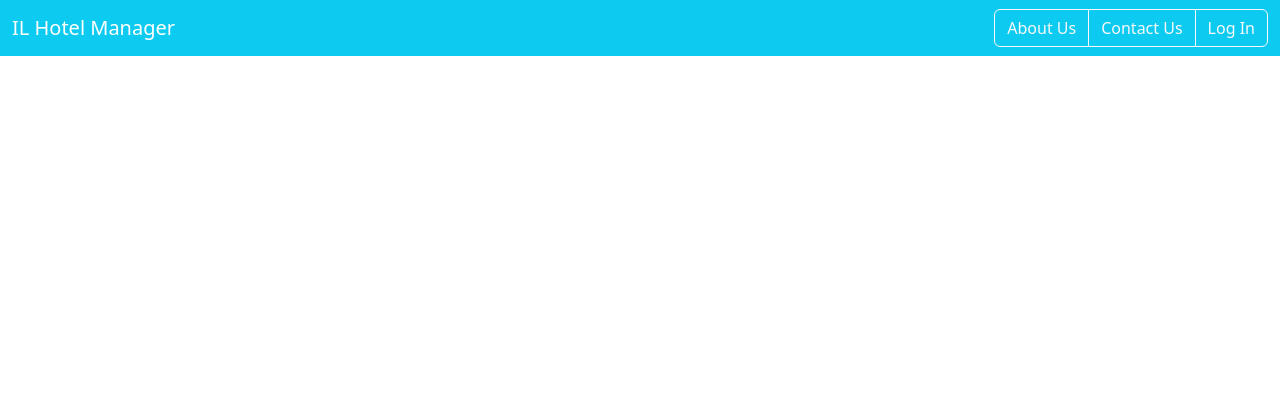
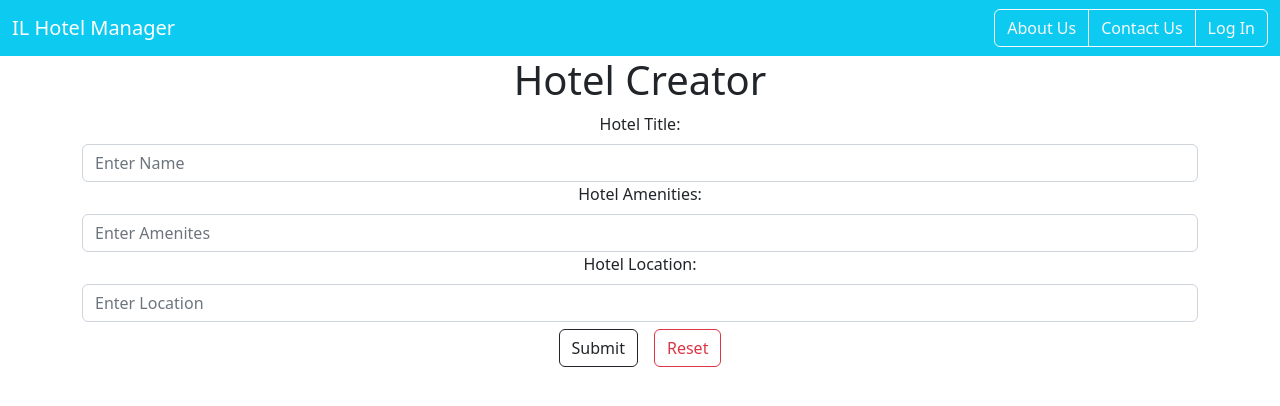
Before and after one commit to jsiudowski/HotelRegistrySystemCS270, a React (Create React App) app in the folder hotel-front/: page /HotelCreator/1 in a window 1280 px wide. Shown: the top 406 px of the page. Built offline with nearby package versions, Linux system fonts and the light colour scheme.

Commit message:
Created Functioning Hotel Creator Page
Hotel creator can now add hotels to the database.

```diff
--- a/hotel-front/src/App.js
+++ b/hotel-front/src/App.js
@@ -12,6 +12,8 @@ import EmployeeReg from './users/EmployeeReg';
 import UserControl from './pages/UserControl';
 import CustomerLanding from './pages/CustomerLanding';
 import EmployeeLanding from './pages/EmployeeLanding';
+import OwnerLanding from './pages/OwnerLanding';
+import HotelCreator from './pages/HotelCreator';
 
 function App() {
   return (
@@ -31,6 +33,8 @@ function App() {
         <Route exact path="/UserControl" element={<UserControl/>}/>
         <Route exact path="/CustomerLanding/:id" element={<CustomerLanding/>}/>
         <Route exact path="/EmployeeLanding/:id" element={<EmployeeLanding/>}/>
+        <Route exact path="/OwnerLanding/:id" element={<OwnerLanding/>}/>
+        <Route exact path="/HotelCreator/:id" element={<HotelCreator/>}/>
       </Routes>
 
       </Router>
--- /dev/null
+++ b/hotel-front/src/pages/HotelCreator.js
@@ -0,0 +1,51 @@
+import React, { useState } from 'react'
+import { useNavigate, useParams } from 'react-router-dom'
+import axios from 'axios';
+
+export default function HotelCreator() {
+
+    let navigate = useNavigate();
+    const {id} = useParams();
+
+    const [hotel, setHotel] = useState({
+        hotelName:"",
+        amenities:"",
+        location:""
+    });
+
+    const {hotelName,amenities,location} = hotel;
+
+    const onInputChange=(e)=>{
+        setHotel({...hotel,[e.target.name]:e.target.value});
+        //amenities.split("[\\s,]+");
+    }
+
+    const onSubmit= async (e) => {
+        console.log(hotel);
+        e.preventDefault();
+        await axios.post("http://localhost:8080/hotel", hotel);
+        navigate(`/OwnerLanding/${id}`);
+    }
+
+  return (
+
+    <div className="container">
+        <h1>Hotel Creator</h1>
+        <form onSubmit={(e)=>onSubmit(e)}>
+            <label htmlFor='hotelName' className="form-label">Hotel Title:</label>
+            <input type={"text"} className="form-control" name="hotelName" placeholder="Enter Name" for={hotelName} onChange={(e)=>onInputChange(e)}></input>
+
+            <label htmlFor='amenities' className="form-label">Hotel Amenities:</label>
+            <input type={"text"} className="form-control" name="amenities" placeholder="Enter Amenites" for={amenities} onChange={(e)=>onInputChange(e)}></input>
+
+            <label htmlFor='location' className="form-label">Hotel Location:</label>
+            <input type={"address"} className="form-control" name="location" placeholder="Enter Location" for={location} onChange={(e)=>onInputChange(e)}></input>
+
+            <div className="btn">
+                <button type={"submit"} className="btn btn-outline-dark mx-2">Submit</button>
+                <button type={"reset"} className="btn btn-outline-danger mx-2">Reset</button>
+            </div>
+        </form>
+    </div>
+  )
+}
--- /dev/null
+++ b/hotel-front/src/pages/OwnerLanding.js
@@ -0,0 +1,31 @@
+import React from 'react'
+import { useNavigate, useParams } from 'react-router-dom'
+//import axios from 'axios';
+
+export default function OwnerLanding() {
+
+  //const user = axios.get(`http://localhost:8080/employee/${useParams.id}`)
+  //If there is a desire to retrieve all user info, use this
+
+  const {id} = useParams();
+  //Destructures the object that comes from useParams. This function just grabs the info from the url
+
+
+  let navigate = useNavigate();
+
+  const onCreate = async (e) => {
+    console.log(id);
+    navigate(`/HotelCreator/${id}`);
+  }
+
+  return (
+    <div className="container">
+        <h1>Welcome *insert name*</h1>
+        <div>
+            <button onClick={(e) => onCreate()}>Create Hotel</button>
+            <button>Manage Hotels</button>
+            <button>Edit Hotel</button>
+        </div>
+    </div>
+  )
+}
--- a/hotel-front/src/users/Login.js
+++ b/hotel-front/src/users/Login.js
@@ -29,7 +29,15 @@ export default function LoginForm() {
         for (let i = 0; i < employees.length; i++) {
 
             if (employees[i].userName === userName && employees[i].password === password) {
-                navigate(`/EmployeeLanding/${employees[i].employeeId}`);
+
+                if (employees[i].position === "Owner") {
+                    navigate(`/OwnerLanding/${employees[i].employeeId}`);
+                }
+                else {
+                    navigate(`/EmployeeLanding/${employees[i].employeeId}`);
+                }
+
+
 
             }
             else {
--- a/hotel-front/src/users/Register.js
+++ b/hotel-front/src/users/Register.js
@@ -46,12 +46,12 @@ export default function Register() {
 
                 //Duplicate code, compatible with leading owners to different pages
                 let response = await axios.post("http://localhost:8080/employee", emp);
-                navigate(`/EmployeeReg/${response.data.employeeId}`);
+                navigate(`/OwnerLanding/${response.data.employeeId}`);
             }
             else {
                 let response = await axios.post("http://localhost:8080/employee", user);
 
-                navigate(`/EmployeeReg/${response.data.employeeId}`);
+                navigate(`/EmployeeLanding/${response.data.employeeId}`);
             }
 
         }
```
Also changed, not shown: hotel-front/src/users/OwnerHomePage.js (deleted), 1 other file (tests, documents, lock files or other folders).
